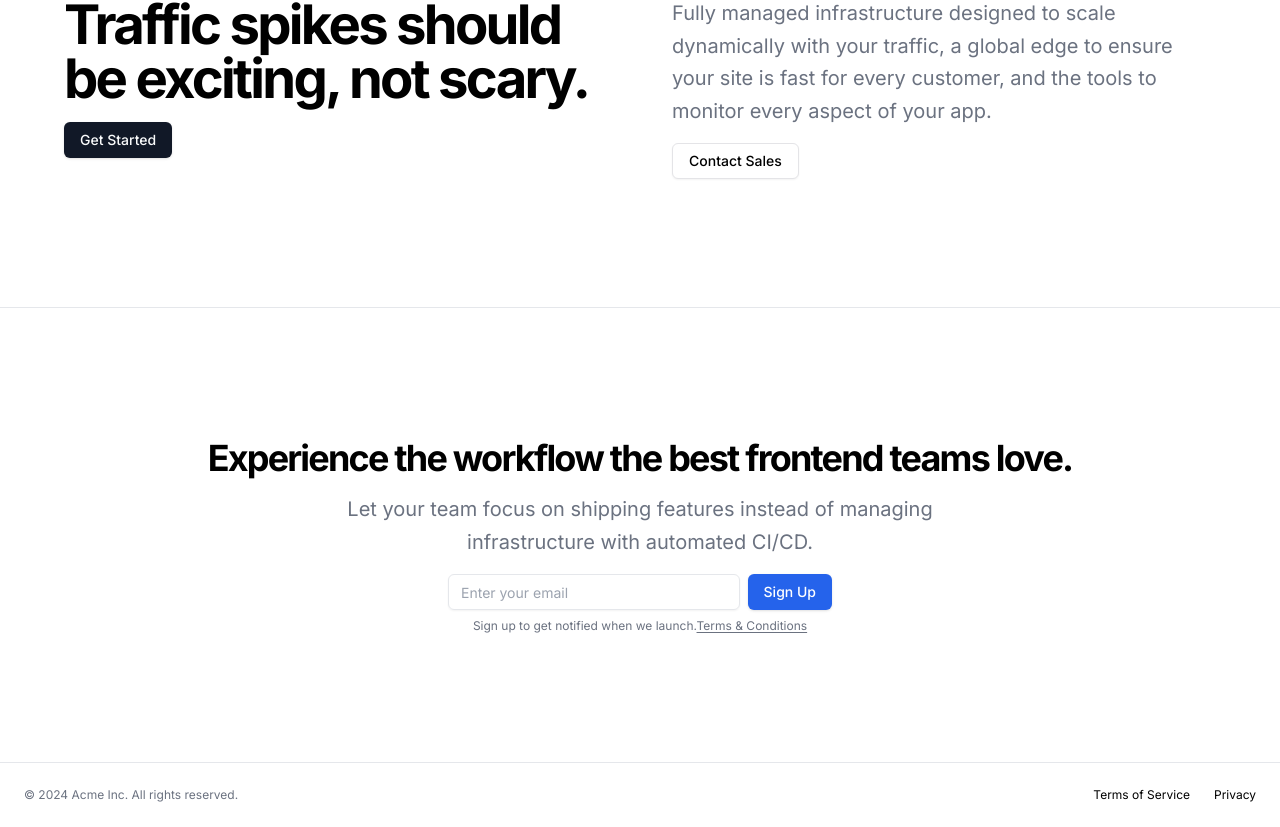
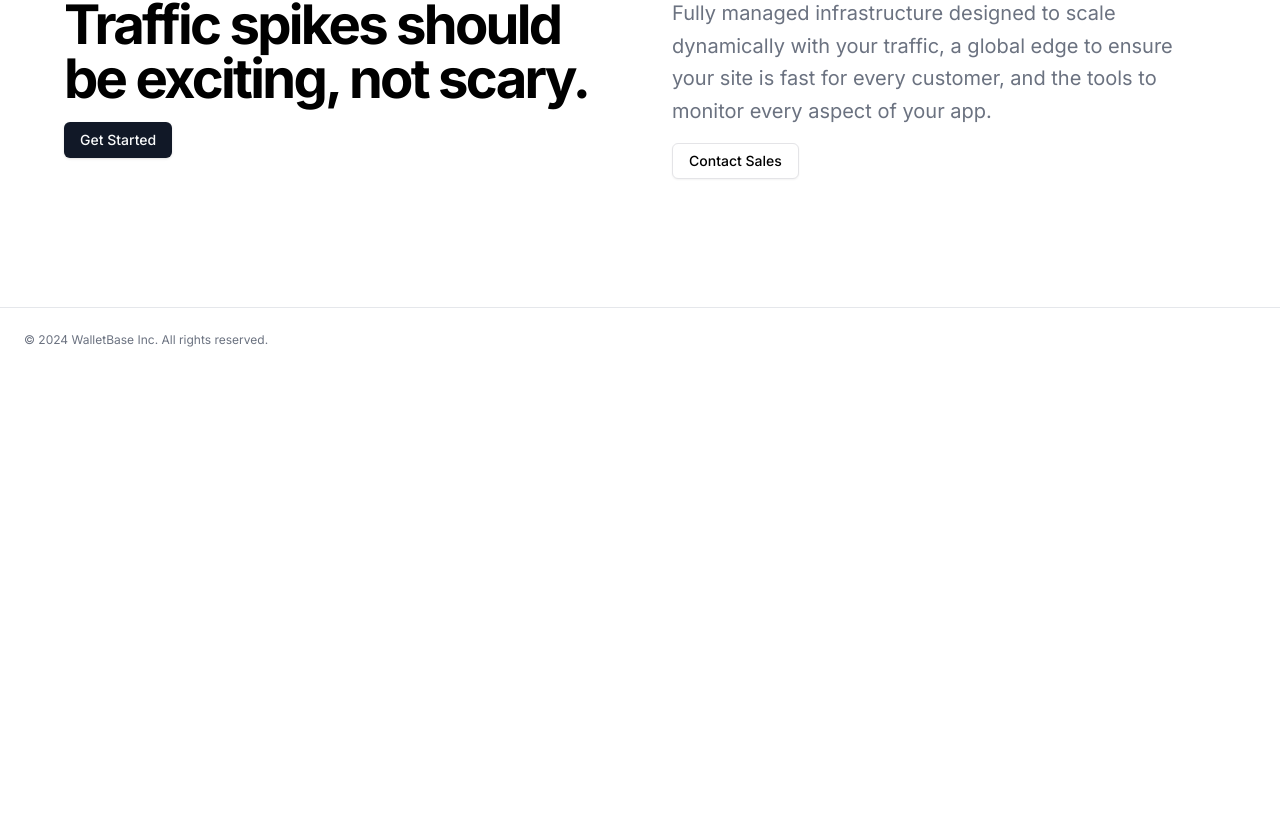
Before and after one commit to ArshaanB/wallet-base, a Next.js app: page / in a window 1280 px wide. Shown: the part 975-1802 px from the top of the page. After the commit the page ends 1347 px from the top, so only its background shows below. Built offline with nearby package versions, Linux system fonts and the light colour scheme; no server answers.

Commit message:
removed unnecessary sections, added to list of tasks for future to re-add (sign up section, tos link, privacy link)

```diff
--- a/components/landing-page.tsx
+++ b/components/landing-page.tsx
@@ -119,6 +119,18 @@ export async function LandingPage() {
             </div>
           </div>
         </section>
+      </main>
+      <footer className="flex flex-col gap-2 sm:flex-row py-6 w-full shrink-0 items-center px-4 md:px-6 border-t">
+        <p className="text-xs text-gray-500 dark:text-gray-400">
+          © 2024 WalletBase Inc. All rights reserved.
+        </p>
+      </footer>
+    </div>
+  );
+}
+
+/*
+
 <section className="w-full py-12 md:py-24 lg:py-32 border-t">
   <div className="grid items-center justify-center gap-4 px-4 text-center md:px-6">
     <div className="space-y-3">
@@ -148,11 +160,7 @@ export async function LandingPage() {
     </div>
   </div>
 </section>
-      </main>
-      <footer className="flex flex-col gap-2 sm:flex-row py-6 w-full shrink-0 items-center px-4 md:px-6 border-t">
-        <p className="text-xs text-gray-500 dark:text-gray-400">
-          © 2024 Acme Inc. All rights reserved.
-        </p>
+
 <nav className="sm:ml-auto flex gap-4 sm:gap-6">
   <Link className="text-xs hover:underline underline-offset-4" href="#">
     Terms of Service
@@ -161,7 +169,5 @@ export async function LandingPage() {
     Privacy
   </Link>
 </nav>
-      </footer>
-    </div>
-  );
-}
+
+*/
```
Lines whose indentation alone changed are shown as unchanged.
